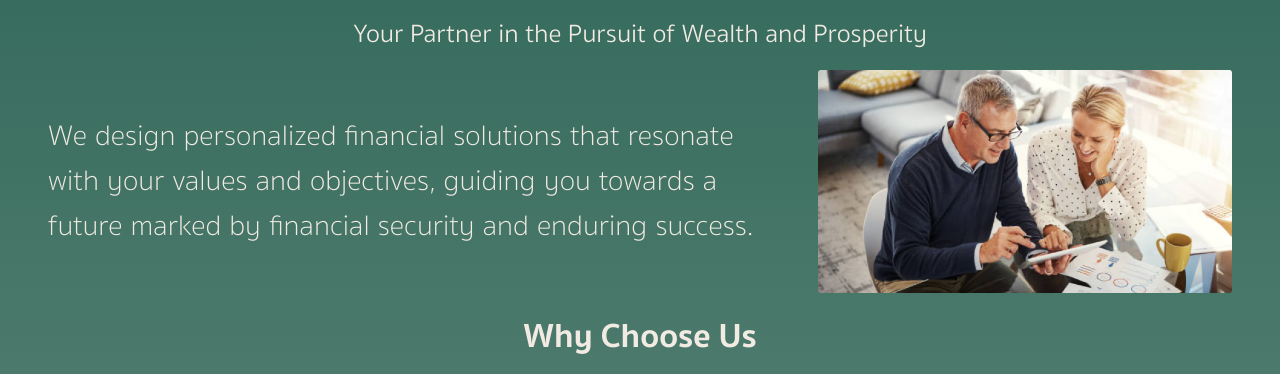
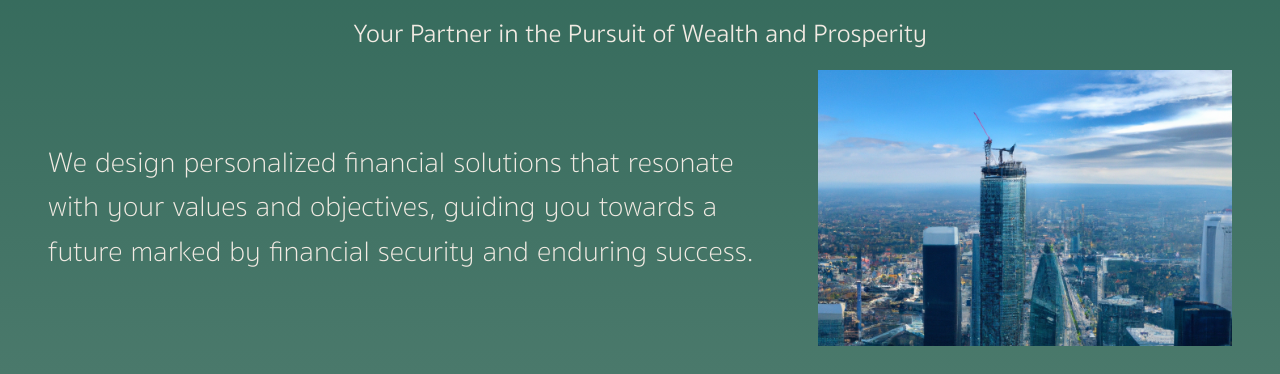
Before and after one commit to avelaga/velagaadvisors, a Next.js app: page / in a window 1280 px wide. Shown: the part 255-629 px from the top of the page. Built offline with nearby package versions, Linux system fonts and the light colour scheme.

Commit message:
ai skyline photo

```diff
--- a/pages/index.js
+++ b/pages/index.js
@@ -26,7 +26,7 @@ export default function Home() {
           <div className={styles.body}>
             <div className={styles.bodyText}>We design personalized financial solutions that resonate with your values and objectives, guiding you towards a future marked by financial security and enduring success.
             </div>
-            <Image src="/homestock.png" width={200} height={0} style={{ width: '600px', height: 'auto' }} className={styles.bodyImage} />
+            <Image src="/skylineAI.png" width={200} height={0} style={{ width: '600px', height: 'auto' }} className={styles.bodyImage} />
           </div>
           <div className={styles.whyChooseUsHeader}>Why Choose Us</div>
           <div className={styles.whyChooseUs}>
```
Also changed, not shown: public/skylineAI.png (added).
